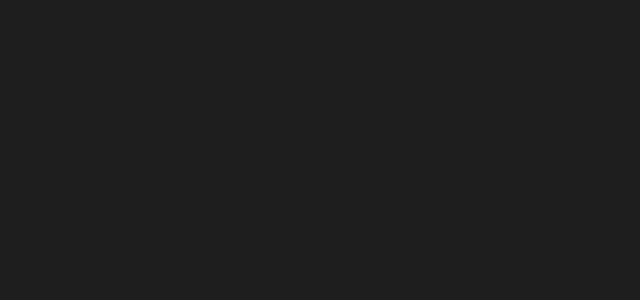
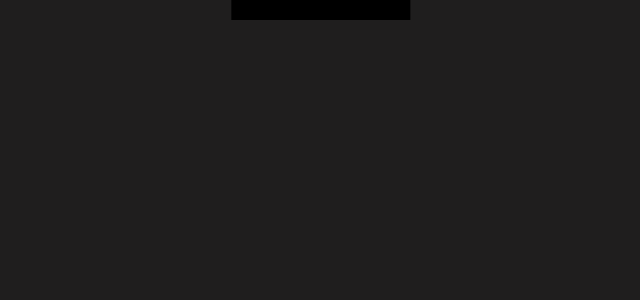
Before and after one commit to Bharathrico/portfolio-2024, a React (Create React App) app: page / in a window 1280 px wide. Shown: the top 300 px of the page, without its empty margins (319-959 px from the left). Built offline with nearby package versions, Linux system fonts and the light colour scheme.

Commit message:
additions

```diff
--- a/src/App.js
+++ b/src/App.js
@@ -3,9 +3,11 @@
 import Hero from './Sections/Hero';
 import Projects from './Sections/Projects';
 import Stack from './Sections/Stack';
+import Selector from './Sections/Selector.js';
 function App() {
   return (
     <div className="App">
+    <Selector/>
      <Hero/>
      <Projects/>
      <Stack/>
--- /dev/null
+++ b/src/Sections/Selector.css
@@ -0,0 +1,11 @@
+.Selector
+{
+    background-color: black;
+    /* position: absolute;
+    top: 20px;
+    transform: translate(-50%, 0%); */
+    margin: auto;
+    position: absolute;
+    left: 50%;
+    transform: translate(-50%, 0%);
+}
--- /dev/null
+++ b/src/Sections/Selector.js
@@ -0,0 +1,12 @@
+import './Selector.css'
+
+function Selector() {
+    return (  <div className="Selector">
+            <span>Home</span>
+            <span>Home</span>
+            <span>Home</span>
+            <span>Home</span>
+        </div>);
+}
+
+export default Selector;
```
Also changed, not shown: 1 other file (tests, documents, lock files or other folders).
